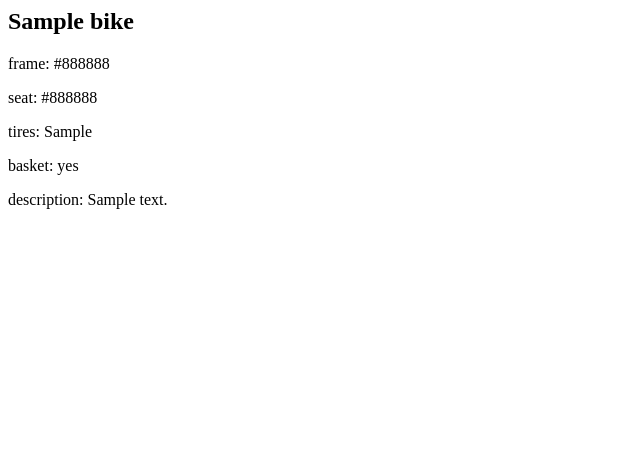
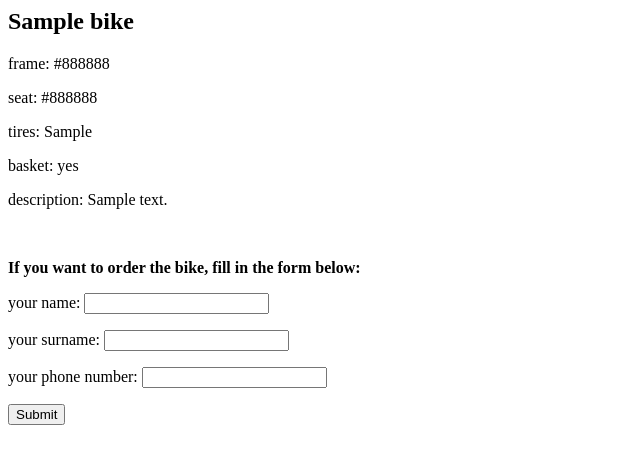
Before and after one commit to AstronauticalCodes/bikeShop, a Django app: page /bikes/1/ in a window 1280 px wide. Shown: the top 464 px of the page, without its empty margins (0-640 px from the left). Run offline with Django 4.2, Linux system fonts and the light colour scheme; tables that the repository leaves empty hold one stand-in row (values such as "Sample post").

Commit message:
Completed Stage-4.
Added form to place order or display whether the bike is even order-able or not (by analysing the available parts).

```diff
--- /dev/null
+++ b/Bike Shop/task/shop/forms.py
@@ -0,0 +1,13 @@
+from django import forms
+from .models import Customer
+
+
+class CustomerForm(forms.ModelForm):
+    class Meta:
+        model = Customer
+        fields = ['name', 'surname', 'phone_number']
+        labels = {
+            'name': 'your name',
+            'surname': 'your surname',
+            'phone_number': 'your phone number',
+        }
--- a/Bike Shop/task/shop/models.py
+++ b/Bike Shop/task/shop/models.py
@@ -1,3 +1,5 @@
+from tabnanny import verbose
+
 from django.db import models
 
 # write your models here
@@ -56,3 +58,9 @@ class Order(models.Model):
     surname = models.CharField(max_length=100)
     phone_number = models.CharField(max_length=100)
     status = models.CharField(max_length=1, choices=STATUS_OPTIONS)
+
+
+class Customer(models.Model):
+    name = models.CharField(max_length=100)
+    surname = models.CharField(max_length=100)
+    phone_number = models.CharField(max_length=100)
--- a/Bike Shop/task/shop/templates/shop/bike_details.html
+++ b/Bike Shop/task/shop/templates/shop/bike_details.html
@@ -3,8 +3,22 @@
 <p>seat: {{ bike.seat.color }}</p>
 <p>tires: {{ bike.tire.type }}</p>
 {% if bike.has_basket %}
-<p>basket: yes</p>
+    <p>basket: yes</p>
 {% else %}
-<p>basket: no</p>
+    <p>basket: no</p>
 {% endif %}
 <p>description: {{ bike.description }}</p>
+<br>
+
+{% if parts_avail %}
+    <p><b>If you want to order the bike, fill in the form below:</b></p>
+    <form method="post">
+        {% csrf_token %}
+        <table>
+            {{ form.as_p }}
+        </table>
+        <input type="submit" name="Order">
+    </form>
+{% else %}
+    <p><b>Unfortunately, this bike is currently not available.</b></p>
+{% endif %}
--- a/Bike Shop/task/shop/views.py
+++ b/Bike Shop/task/shop/views.py
@@ -1,6 +1,8 @@
+from django.http import HttpResponse
 from django.views import View
-from .models import Bike
-from django.shortcuts import render
+from .models import Bike, Basket
+from django.shortcuts import render, redirect
+from .forms import CustomerForm
 # Create your views here.
 
 
@@ -15,8 +17,25 @@ class BikeShopView(View):
 class BikeDetailsView(View):
     template_name = 'shop/bike_details.html'
     model = Bike
+    form = CustomerForm
 
     def get(self, request, pk, *args, **kwargs):
         pk = self.kwargs['pk']
         bike = self.model.objects.filter(id=pk).first()
-        return render(request, self.template_name, context={'bike': bike})
+        parts_avail = True
+        if not bike.seat.quantity:
+            parts_avail = False
+        if not bike.tire.quantity > 1:
+            parts_avail = False
+        if not bike.frame.quantity:
+            parts_avail = False
+        if bike.has_basket:
+            basket = Basket.objects.all().first()
+            if not basket.quantity:
+                parts_avail = False
+
+        return render(request, self.template_name, context={'bike': bike, 'parts_avail': parts_avail, 'form': self.form})
+
+
+    def post(self, request, *args, **kwargs):
+        return HttpResponse("<h2>Order Placed</h2>")
```
